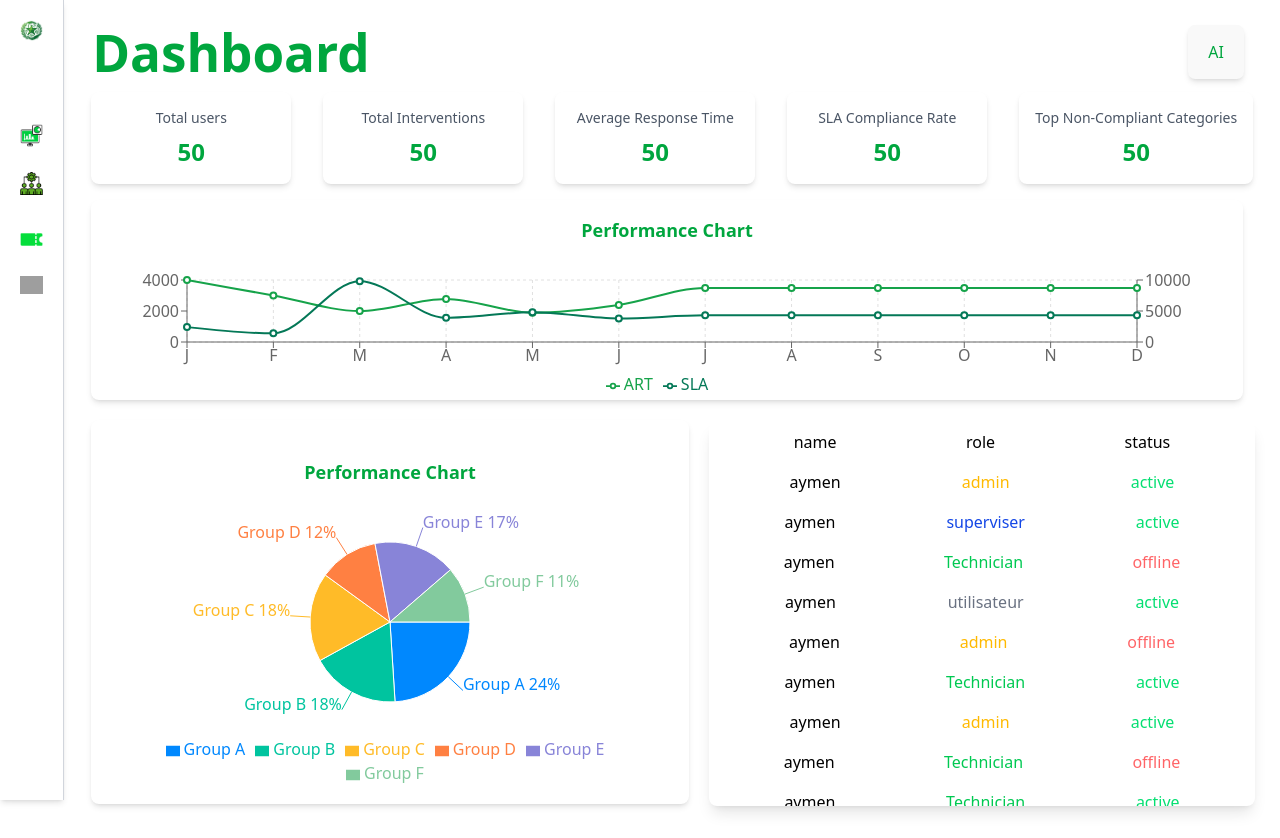
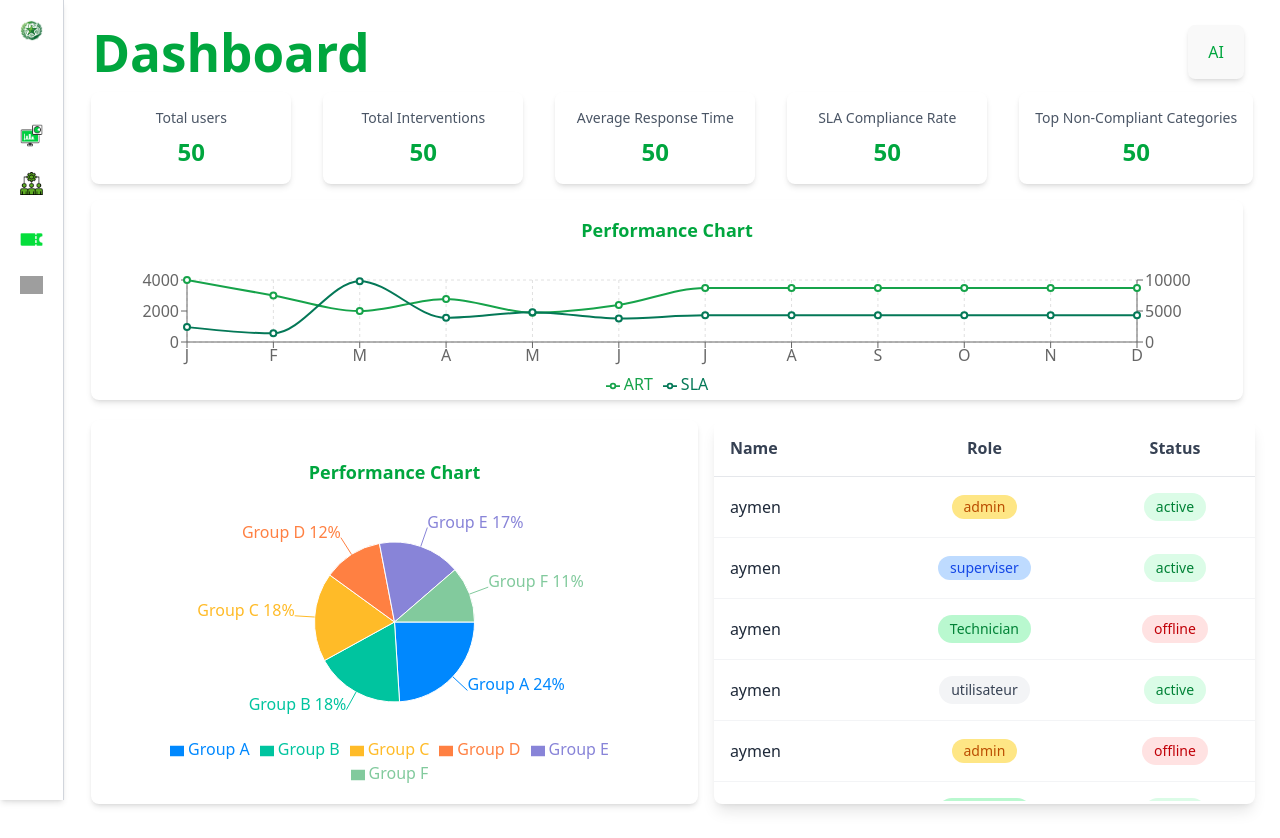
Before and after one commit to aymen-igri/Intervention_management_project, a React (Vite) app in the folder client/: page /administrator/dashboard in a window 1280 px wide. Built offline with nearby package versions, Linux system fonts and the light colour scheme; grey boxes are pictures that could not be loaded.

Commit message:
frontend: completing the add user tab and modify user tab

```diff
--- /dev/null
+++ b/client/src/components/AddUser.jsx
@@ -0,0 +1,69 @@
+export default function AddUser({setNewUser}){
+    return(
+        <>
+            <div className="z-25 bg-black opacity-40 w-[200%] h-[200%] fixed bottom-[-10%] left-[-10%]" onClick={()=>{setNewUser(false)}}></div>
+            <div className="bg-white z-40 text-black fixed top-[20%] left-[30%] p-6 flex justify-center flex-col items-start rounded-lg font-medium">
+                <div>
+                    <input
+                    type="text"
+                    min="0"
+                    placeholder="Name"
+                    className='border border-gray-300 rounded-md p-2  h-10 m-3 placeholder-gray-400 text-emerald-950 focus:outline-2 focus:outline-green-500 transition-colors duration-300 ease-in-out font-medium'
+                    required/>
+                    <input
+                    type="text"
+                    min="0"
+                    placeholder="Family name"
+                    className='border border-gray-300 rounded-md p-2  h-10 m-3 placeholder-gray-400 text-emerald-950 focus:outline-2 focus:outline-green-500 transition-colors duration-300 ease-in-out font-medium'
+                    required/>
+                </div>
+
+                <input
+                    type="email"
+                    min="0"
+                    placeholder="Email"
+                    className='border border-gray-300 rounded-md p-2  h-10 w-[95%] m-3 placeholder-gray-400 text-emerald-950 focus:outline-2 focus:outline-green-500 transition-colors duration-300 ease-in-out font-medium'
+                    required/>
+
+                <div className="flex justify-between">
+                    <select  placeholder="Role" id="role" className="border border-gray-300 rounded-md p-2 h-10 placeholder-gray-400 text-emerald-950 mr-2 m-3  focus:outline-2 focus:outline-green-500 transition-colors duration-300 ease-in-out font-medium">
+                        <option value="volvo">Administrator</option>
+                        <option value="mercedes">Technician</option>
+                        <option value="audi">User</option>
+                    </select>
+                    <input
+                        type="text"
+                        min="0"
+                        placeholder="Phone number"
+                        className='border border-gray-300 rounded-md p-2  h-10 m-3 placeholder-gray-400 text-emerald-950 focus:outline-2 focus:outline-green-500 transition-colors duration-300 ease-in-out font-medium'
+                        required/>
+                </div>
+
+                <div>
+                    <input
+                    type="password"
+                    min="0"
+                    placeholder="Password"
+                    className='border border-gray-300 rounded-md p-2  h-10 m-3 placeholder-gray-400 text-emerald-950 focus:outline-2 focus:outline-green-500 transition-colors duration-300 ease-in-out font-medium'
+                    required/>
+                    <input
+                    type="password"
+                    min="0"
+                    placeholder="Comfirm the password"
+                    className='border border-gray-300 rounded-md p-2  h-10 m-3 placeholder-gray-400 text-emerald-950 focus:outline-2 focus:outline-green-500 transition-colors duration-300 ease-in-out font-medium'
+                    required/>
+                </div>
+
+                <div className="mt-5 ml-2.5 mr-7">
+                    <button className="bg-green-600 text-white mr-2 ">
+                        Add
+                    </button>
+                    <button className="bg-gray-500 text-white mr-2" onClick={()=>{setNewUser(false)}}>
+                        Close
+                    </button>
+                </div>
+
+            </div>
+        </>
+    )
+}
--- a/client/src/components/List.jsx
+++ b/client/src/components/List.jsx
@@ -2,32 +2,36 @@ import '../style/dashboard.css'
 
 export default function List({data}){
     const list = data.map((d)=>{
-        const style = d.status === "active" ? "text-green-400" : "text-red-400" ;
-        const roleStyle = ()=>{
-            if(d.role === "admin") return "text-amber-400"
-            else if(d.role === "superviser") return "text-blue-700"
-            else if(d.role === "Technician") return "text-green-500"
-            else return "text-gray-500"
+       const style =
+      d.status === "active"
+        ? "text-green-700 rounded-full px-3 py-1 bg-green-100 text-sm font-medium"
+        : "text-red-700 rounded-full px-3 py-1 bg-red-100 text-sm font-medium"
+        const roleStyle = () => {
+        if (d.role === "admin") return "text-amber-700 rounded-full px-3 py-0.5 bg-amber-200 text-sm font-medium"
+        else if (d.role === "superviser") return "text-blue-700 rounded-full px-3 py-0.5 bg-blue-200 text-sm font-medium"
+        else if (d.role === "Technician") return "text-green-700 rounded-full px-3 py-1 bg-green-200 text-sm font-medium"
+        else return "text-gray-700 rounded-full px-3 py-1 bg-gray-100 text-sm font-medium"
         }
         return (
-            <div className="text-black p-2 pl-5 pr-5 flex justify-around w-full hover:bg-gray-200 transition-all duration-300 ease-in-out ">
-                <h2>{d.name}</h2>
-                <h2 className={roleStyle()}>{d.role}</h2>
-                <h2 className={style}>{d.status}</h2>
+              <div className="text-gray-800 p-4 flex items-center justify-between w-full border-b border-gray-100 hover:bg-gray-50 transition-all duration-300 ease-in-out" key={d.id}>
+                <h2 className="w-32 text-left font-medium">{d.name}</h2>
+                <h2 className="w-32 flex justify-center">
+                  <span className={roleStyle()}>{d.role}</span>
+                </h2>
+                <h2 className="w-32 flex justify-center">
+                  <span className={style}>{d.status}</span>
+                </h2>
               </div>
             )
           })
-    return (
-        <div className="bg-white shadow-lg mt-[-4.9%] w-full ml-5 rounded-lg ">
-            <div className=" text-black p-2 pl-5 pr-5 flex justify-around w-full scroll-bar-hide">
-                <h2 >name</h2>
-                <h2>role</h2>
-                <h2 >status</h2>
+            return(
+               <div className="bg-white shadow-lg rounded-lg mx-auto w-[97.4%] ml-4 mt-[-5%]">
+                    <div className="text-gray-700 font-semibold flex items-center justify-between w-full p-4  bg-white rounded-t-lg border-b border-gray-200">
+                        <h2 className="w-32 text-left">Name</h2>
+                        <h2 className="w-32 text-center">Role</h2>
+                        <h2 className="w-32 text-center">Status</h2>
                     </div>
-            <div className="h-86 overflow-y-auto scroll-bar-hide">
-                {list}
-            </div>
-
+                    <div className="max-h-81 overflow-y-auto scroll-bar-hide">{list}</div>
                 </div>
             )
 }
--- a/client/src/components/SpicificUser.jsx
+++ b/client/src/components/SpicificUser.jsx
@@ -1,8 +1,8 @@
-export default function SpicificUser({user,setDetails,}){
+export default function SpicificUser({user,setDetails}){
     return(
         <>
-            <div className="z-25 bg-black opacity-40 w-[200%] h-[200%] fixed bottom-[-10%] left-[-10%]"></div>
-            <div className="bg-white z-40 text-black fixed top-0 p-6 flex flex-col items-start rounded-lg font-medium">
+            <div className="z-25 bg-black opacity-40 w-[200%] h-[200%] fixed bottom-[-10%] left-[-10%]" onClick={()=>{setDetails(false)}}></div>
+            <div className="bg-white z-40 text-black fixed top-[20%] left-[35%] p-6 flex justify-center flex-col items-start rounded-lg font-medium">
                 <h3 className="mb-3">Id: {user.id}</h3>
                 <h3 className="mb-3">Name: {user.name}</h3>
                 <h3 className="mb-3">Email: {user.email}</h3>
--- a/client/src/components/UsersList.jsx
+++ b/client/src/components/UsersList.jsx
@@ -9,13 +9,13 @@ export default function UsersList({data}){
     const users = data.map((d) => {
     const style =
       d.status === "active"
-        ? "text-green-100 rounded-full px-3 py-1 bg-green-700 text-sm font-medium"
-        : "text-red-100 rounded-full px-3 py-1 bg-red-700 text-sm font-medium"
+        ? "text-green-700 rounded-full px-3 py-1 bg-green-100 text-sm font-medium"
+        : "text-red-700 rounded-full px-3 py-1 bg-red-100 text-sm font-medium"
     const roleStyle = () => {
-      if (d.role === "admin") return "text-amber-100 rounded-full px-3 py-1 bg-amber-700 text-sm font-medium"
-      else if (d.role === "superviser") return "text-blue-100 rounded-full px-3 py-1 bg-blue-700 text-sm font-medium"
-      else if (d.role === "Technician") return "text-green-100 rounded-full px-3 py-1 bg-green-700 text-sm font-medium"
-      else return "text-gray-100 rounded-full px-3 py-1 bg-gray-700 text-sm font-medium"
+      if (d.role === "admin") return "text-amber-700 rounded-full px-3 py-0.5 bg-amber-200 text-sm font-medium"
+      else if (d.role === "superviser") return "text-blue-700 rounded-full px-3 py-0.5 bg-blue-200 text-sm font-medium"
+      else if (d.role === "Technician") return "text-green-700 rounded-full px-3 py-1 bg-green-200 text-sm font-medium"
+      else return "text-gray-700 rounded-full px-3 py-1 bg-gray-100 text-sm font-medium"
     }
     return (
       <div
--- /dev/null
+++ b/client/src/pages/Admin/Pages/TicketsPage.jsx
@@ -0,0 +1,7 @@
+export default function TicketsPage(){
+    return(
+        <>
+        hello ti
+        </>
+    )
+}
--- a/client/src/pages/Admin/Pages/UsersPage.jsx
+++ b/client/src/pages/Admin/Pages/UsersPage.jsx
@@ -1,8 +1,11 @@
-import SpicificUser from '../../../components/SpicificUser'
+import { useState } from 'react';
 import UsersList from '../../../components/UsersList'
 import '../../../style/userm.css'
+import AddUser from '../../../components/AddUser';
 
 export default function UsersPage(){
+
+    const [newUser,setNewUser] = useState(false);
 
     const users = [
         {id:1, name:"aymen", email:"aymen@gmail.com" ,phone:"0000000000" ,role:"admin" ,status:"active" },
@@ -58,7 +61,7 @@ export default function UsersPage(){
                         <button className="text-green-600 h-11 border shadow-md mr-2 bg-white  hover:text-white hover:bg-green-600 button_problem">
                             Export
                         </button>
-                        <button className="text-white h-11 border shadow-md mr-2 bg-green-600  hover:bg-green-800 button_problem">
+                        <button className="text-white h-11 border shadow-md mr-2 bg-green-600  hover:bg-green-800 button_problem" onClick={()=>{setNewUser(true)}}>
                             Add new user
                         </button>
                     </div>
@@ -67,6 +70,7 @@ export default function UsersPage(){
                 <div className='relative top-20 right-41.5 w-[146%] h-[200%] dropdown'>
                     <UsersList data={users}/>
                 </div>
+                {newUser && <AddUser setNewUser={setNewUser} />}
             </div>
         </>
     )
--- a/client/src/routes/AppRoutes.jsx
+++ b/client/src/routes/AppRoutes.jsx
@@ -5,6 +5,7 @@ import ForgetPasswd from "../pages/ForgotPasswd";
 import AdminPages from "../pages/Admin/AdminPage"
 import Dashboard from "../pages/Admin/Pages/Dashboard";
 import UsersPage from "../pages/Admin/Pages/UsersPage";
+import TicketsPage from "../pages/Admin/Pages/TicketsPage";
 
 export const routes = createBrowserRouter([
     {
@@ -37,7 +38,7 @@ export const routes = createBrowserRouter([
             },
             {
                 path: "tickets",
-                element: <div>tickets</div>
+                Component: TicketsPage
             },
             {
                 path: "profile",
```
Lines whose indentation alone changed are shown as unchanged.
